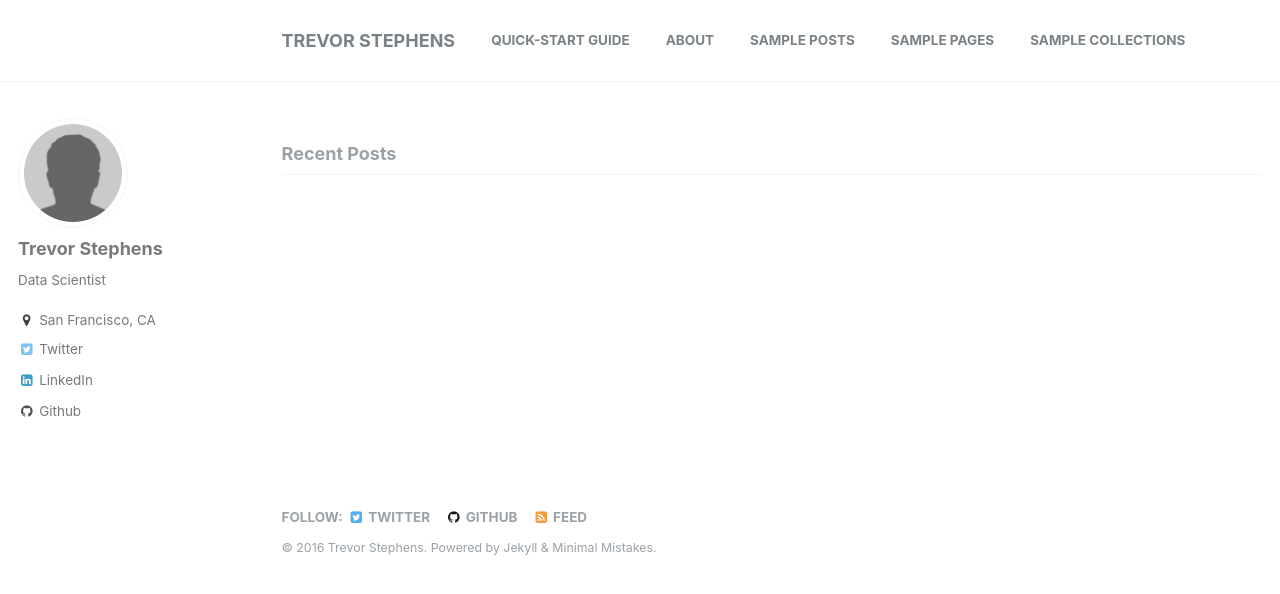
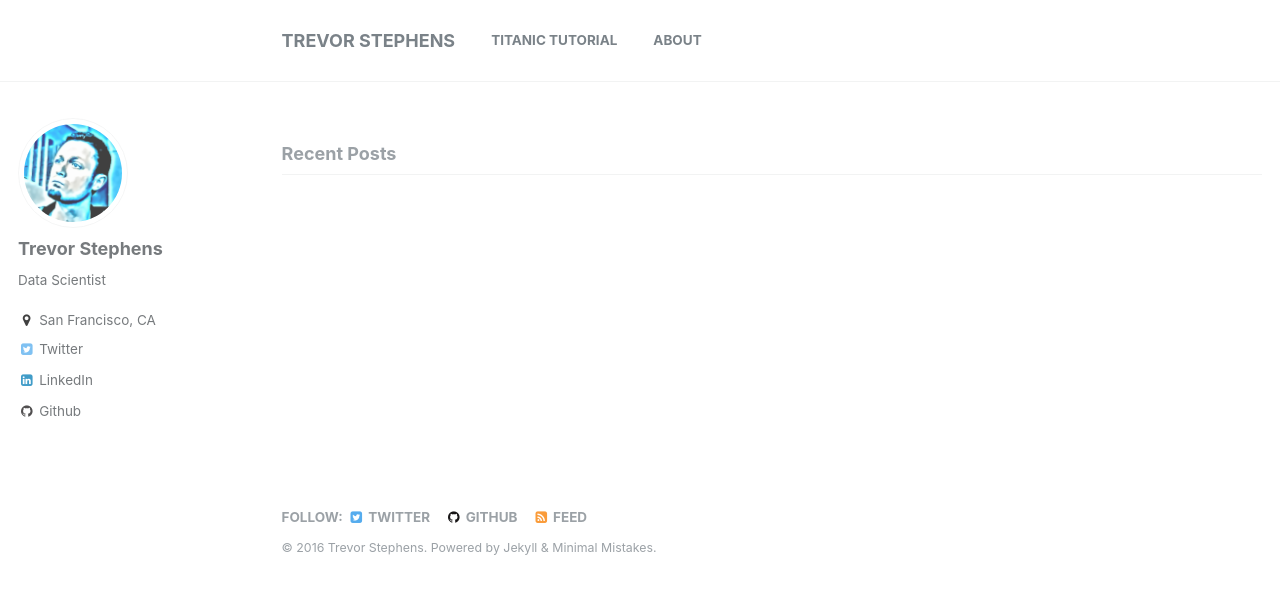
Before and after one commit to trevorstephens/trevorstephens.github.io, a Jekyll site: the page built from index.html, in a window 1280 px wide. Shown: the top 594 px of the page. Built offline with Jekyll 4.4.1, drawn with Linux system fonts in a browser that asks for light colours; the list of posts is cut into pages by our own code.

Commit message:
Tweak navigation, display

```diff
--- a/_config.yml
+++ b/_config.yml
@@ -10,7 +10,7 @@ locale                   : "en-US"
 title                    : "Trevor Stephens"
 title_separator          : "-"
 name                     : "Trevor Stephens"
-description              : "My Blog."
+description              : "My Blog"
 url                      : # the base hostname & protocol for your site e.g. "https://mmistakes.github.io"
 baseurl                  : # the subpath of your site, e.g. "/blog"
 gh_repo                  :
@@ -26,6 +26,7 @@ comments:
     appid                :
     num_posts            : # 5 (default)
     colorscheme          : # "light" (default), "dark"
+
 
 # SEO Related
 google_site_verification :
@@ -62,7 +63,7 @@ google_ad_slot           :
 # Site Author
 author:
   name             : "Trevor Stephens"
-  avatar           : "bio-photo.jpg"
+  avatar           : "blue_avatar.png"
   bio              : "Data Scientist"
   location         : "San Francisco, CA"
   email            :
@@ -146,7 +147,7 @@ kramdown:
 
 
 # Outputting
-permalink: /:categories/:title/
+permalink: /:categories/:year/:month/:day/:title/
 paginate: 5 # amount of posts to show
 paginate_path: /page:num/
 timezone: # http://en.wikipedia.org/wiki/List_of_tz_database_time_zones
@@ -159,6 +160,9 @@ gems:
   - jekyll-gist
   - jekyll-feed
   - jemoji
+  - jekyll-redirect-from
+  - jekyll-mentions
+
 
 # mimic GitHub Pages with --safe
 whitelist:
@@ -167,6 +171,8 @@ whitelist:
   - jekyll-gist
   - jekyll-feed
   - jemoji
+  - jekyll-redirect-from
+  - jekyll-mentions
 
 
 # Archives
--- a/_data/navigation.yml
+++ b/_data/navigation.yml
@@ -1,16 +1,7 @@
 # main links links
 main:
-  - title: "Quick-Start Guide"
-    url: https://mmistakes.github.io/minimal-mistakes/docs/quick-start-guide/
+  - title: "Titanic Tutorial"
+    url: http://trevorstephens.com
 
   - title: "About"
-    url: https://mmistakes.github.io/minimal-mistakes/
-
-  - title: "Sample Posts"
-    url: https://mmistakes.github.io/minimal-mistakes/year-archive/
-
-  - title: "Sample Pages"
-    url: https://mmistakes.github.io/minimal-mistakes/page-archive/
-
-  - title: "Sample Collections"
-    url: https://mmistakes.github.io/minimal-mistakes/collection-archive/
+    url: http://trevorstephens.com
--- a/_includes/head/custom.html
+++ b/_includes/head/custom.html
@@ -1,5 +1,6 @@
 <!-- start custom head snippets -->
 
 <!-- insert favicons. use http://realfavicongenerator.net/ -->
+<link rel="icon" href="{{ base_path }}/images/blue_avatar.png?">
 
 <!-- end custom head snippets -->
```
Also changed, not shown: images/blue_avatar.png (added).
